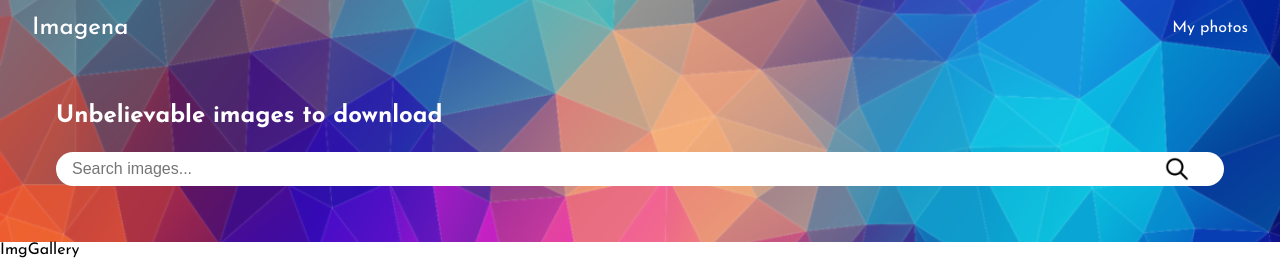
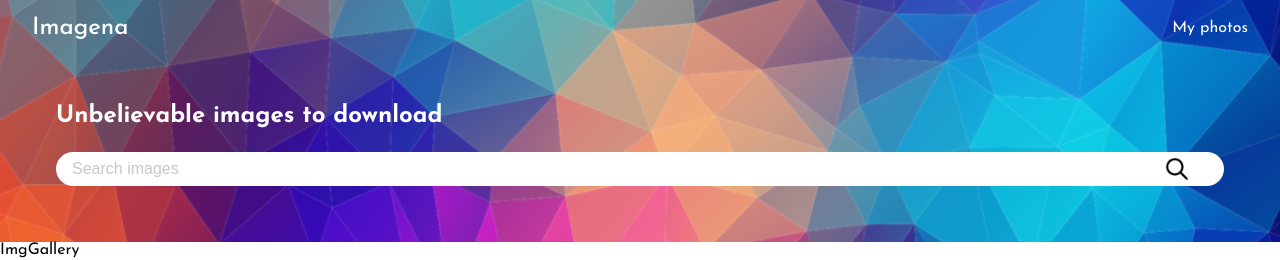
Before and after one commit to AntonioMangado/Imagena, a React (Vite) app: page / in a window 1280 px wide. Shown: the top 260 px of the page. Built offline with nearby package versions, Linux system fonts and the light colour scheme.

Commit message:
ADD/ final tweaks to search form styles

```diff
--- a/src/components/Main/SearchForm/SearchForm.jsx
+++ b/src/components/Main/SearchForm/SearchForm.jsx
@@ -6,7 +6,7 @@ const SearchForm = () => {
     <h1 className="search__title">Unbelievable images to download</h1>
     <p className="search__text">Over 1 million images shared by our talented community.</p>
     <form className="search__form">
-      <input type="text" className="search__input" placeholder="Search images..." />
+      <input type="text" className="search__input" placeholder="Search images" />
     </form>
   </section>
   );
--- a/styles/components/_SearchForm.scss
+++ b/styles/components/_SearchForm.scss
@@ -22,5 +22,9 @@
         background-repeat: no-repeat;
         background-size: 1.6rem;
         background-position: 97% 50%;
+
+        &::placeholder {
+            color: #a3a3a39a
+        }
     }
 }
```
